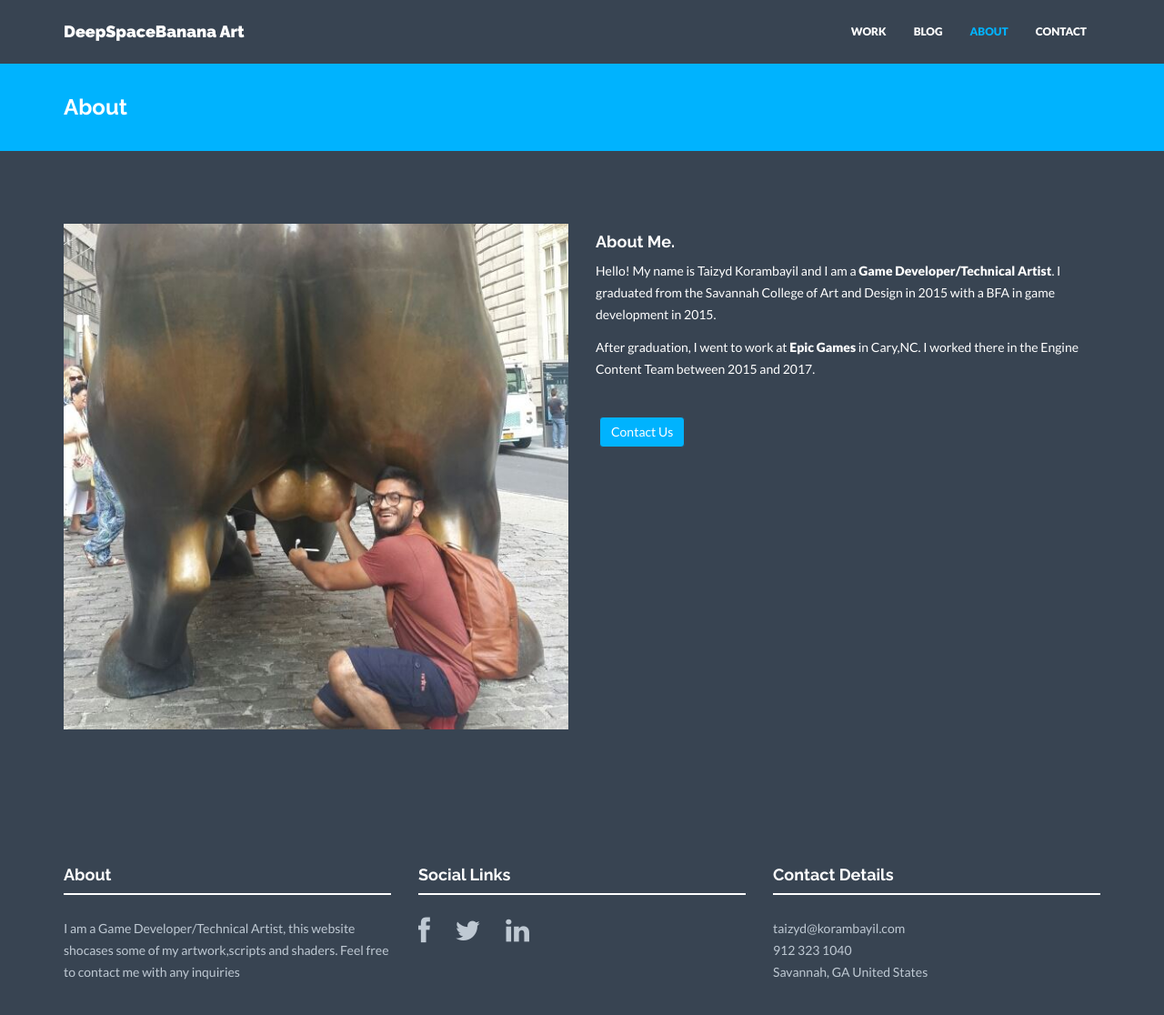
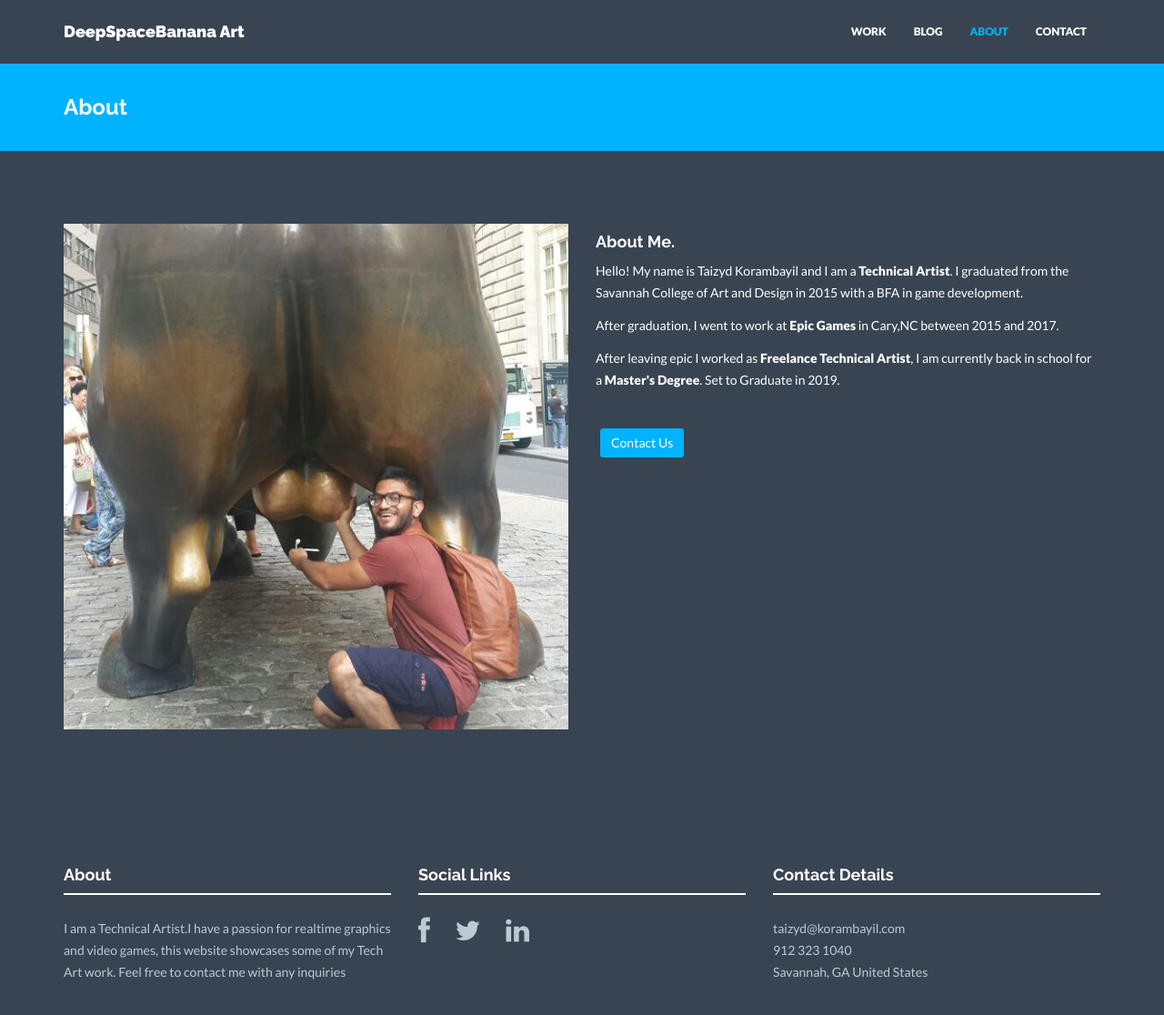
Before and after one commit to deepspacebanana/deepspacebanana.github.io, a Jekyll site: the page built from about.html, in a window 1280 px wide and 1153 px high. Shown: the top 1116 px of the window at 91% size. Built offline with Jekyll 4.4.1, drawn with Linux system fonts in a browser that asks for light colours; nearby versions of some CDN libraries.

Commit message:
Cleaning up Website Generals
Updated Welcome Page
Updated About Me
Cleaned up Contact Page

```diff
--- a/_config.yml
+++ b/_config.yml
@@ -104,7 +104,7 @@ clients:
     img: client04.png
 
 # Short text about your company. Shown in footer on every page and also separately on Home and Contact page.
-about: "I am a Game Developer/Technical Artist, this website shocases some of my artwork,scripts and shaders. Feel free to contact me with any inquiries"
+about: "I am a Technical Artist.I have a passion for realtime graphics and video games, this website showcases some of my Tech Art work. Feel free to contact me with any inquiries"
 
 # Testimonial content. Shown on Home and About page.
 testimonial:
--- a/about.html
+++ b/about.html
@@ -11,8 +11,8 @@ permalink: /about/
         </div>
         <div class="col-lg-6">
             <h4>About Me.</h4>
-            <p>Hello! My name is Taizyd Korambayil and I am a <b>Game Developer/Technical Artist</b>. I graduated from the Savannah College of Art and Design in 2015 with a BFA in game development in 2015. </p>
-            <p>After graduation, I went to work at <b>Epic Games</b> in Cary,NC. I worked there in the Engine Content Team between 2015 and 2017.</p>
+            <p>Hello! My name is Taizyd Korambayil and I am a <b>Technical Artist</b>. I graduated from the Savannah College of Art and Design in 2015 with a BFA in game development. </p>
+            <p>After graduation, I went to work at <b>Epic Games</b> in Cary,NC between 2015 and 2017.</p> <p>After leaving epic I worked as <B>Freelance Technical Artist</B>, I am currently back in school for a <B>Master's Degree</B>. Set to Graduate in 2019.</p>
 
             <p><br/><a href="/contact/" class="btn btn-theme">Contact Us</a></p>
         </div>
--- a/contact.html
+++ b/contact.html
@@ -46,7 +46,7 @@ permalink: /contact/
                     Email: {{ site.email }}<br/>
                     Tel: {{ site.tel }}
                 </p>
-                <p>Lorem Ipsum is simply dummy text of the printing and typesetting industry. Lorem Ipsum has been the industry's standard dummy text ever since the 1500s.</p>
+                <p></p>
         </div>
     </div><! --/row -->
 </div><! --/container -->
--- a/index.html
+++ b/index.html
@@ -7,7 +7,7 @@ permalink: /
 <div class="container mtb">
     <div class="row">
         <div class="col-lg-8 col-lg-offset-2 centered">
-            <h2>Hello welcome to my website, my name is Taizyd Korambayil, I'm a Technical Artist, this website showcases some of Video Game Related Technical Work.</h2>
+            <h2>Hello! welcome to my website, my name is Taizyd Korambayil, I am a Technical Artist. I have a passion for realtime graphics and video games, this website showcases some of my Tech Art work.</h2>
             <br>
         <div class="hline"></div>
         </div>
--- a/portfolio.html
+++ b/portfolio.html
@@ -7,7 +7,7 @@ permalink: /portfolio/
 <div class="container mtb">
     <div class="row">
         <div class="col-lg-8 col-lg-offset-2 centered">
-            <h2>Hello! Welcome to my website, my name is Taizyd Korambayil and I am a Technical Artist. This website showcases some of my Coding and Tech Art Work</h2>
+            <h2>Hello! welcome to my website, my name is Taizyd Korambayil, I am a Technical Artist. I have a passion for realtime graphics and video games, this website showcases some of my Tech Art work.</h2>
             <br>
             <div class="hline"></div>
         </div>
```
